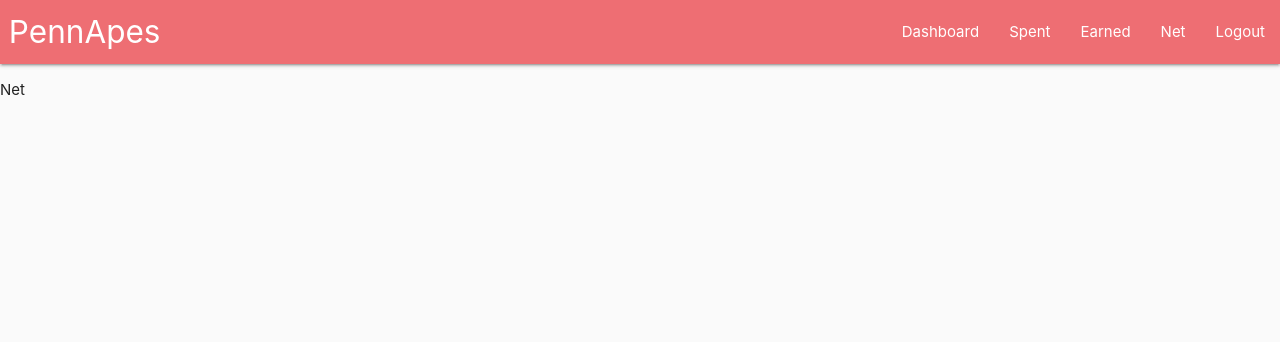
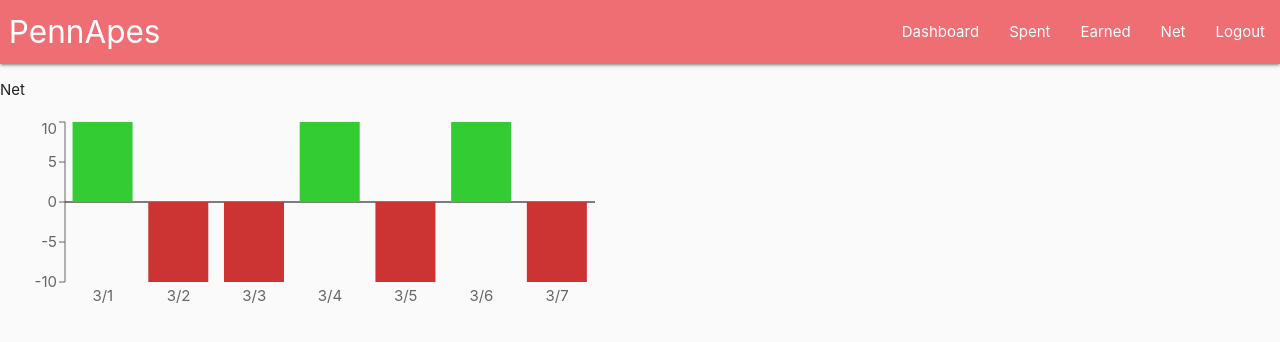
Before and after one commit to JasperCheung/PennApes, a React (Create React App) app in the folder frontend/: page /net in a window 1280 px wide. Shown: the top 342 px of the page. Built offline with nearby package versions, Linux system fonts and the light colour scheme.

Commit message:
added net gains and lose chart

```diff
--- a/frontend/package.json
+++ b/frontend/package.json
@@ -4,11 +4,14 @@
   "private": true,
   "dependencies": {
     "materialize-css": "^1.0.0",
+    "chart.js": "^2.8.0",
     "react": "^16.9.0",
+    "react-chartjs-2": "^2.7.6",
     "react-dom": "^16.9.0",
     "react-materialize": "^3.3.5",
     "react-router-dom": "^5.0.1",
-    "react-scripts": "3.1.1"
+    "react-scripts": "3.1.1",
+    "recharts": "^1.7.1"
   },
   "scripts": {
     "start": "react-scripts start",
--- a/frontend/src/components/Net.jsx
+++ b/frontend/src/components/Net.jsx
@@ -1,10 +1,59 @@
 import React, { Component } from 'react';
+import {
+  BarChart, Bar, Cell, XAxis, YAxis, CartesianGrid, Tooltip, Legend, ReferenceLine
+} from 'recharts';
 
+const data = [
+  {
+    name:'3/1', bal: 10,
+  },
+  {
+    name:'3/2', bal: -10,
+  },
+   {
+    name:'3/3', bal: -10,
+   },
+   {
+    name:'3/4', bal: 10,
+   },
+   {
+    name:'3/5', bal: -10,
+   },
+   {
+    name:'3/6', bal: 10,
+   },
+   {
+     name:'3/7', bal: -10,
+   },
+
+];
 class Net extends Component {
 
   render() {
     return (
-      <p>Net</p>
+      <div>
+        <p>Net</p>
+        <div>
+          <BarChart data={data}width={600} height={200} type={"bar"}
+          >
+            < XAxis dataKey="name"
+                    tickLine={false}
+                    axisLine={false}
+                    />
+            <YAxis />
+            <ReferenceLine y={0} stroke="#000" />
+
+       <Bar dataKey="bal">
+            {
+                data.map((entry, index) => {
+                  const result = entry.bal >  0 ? '#33cc33' : '#cc3333';
+                  return <Cell fill={result} />;
+                })
+              }
+            </Bar>
+          </BarChart>
+        </div>
+      </div>
     );
   }
 };
```
Also changed, not shown: 1 other file (tests, documents, lock files or other folders).
